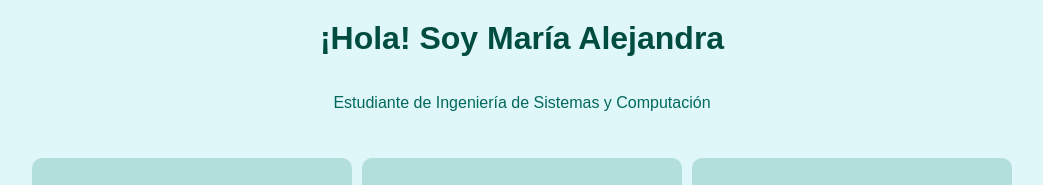
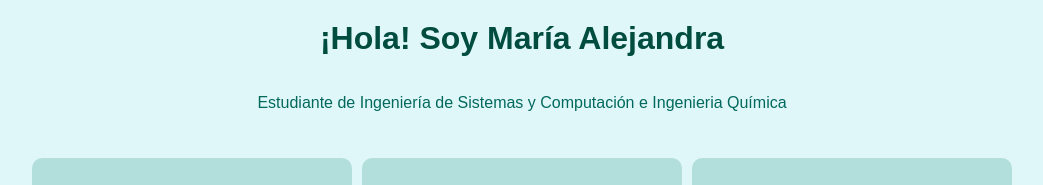
Before and after one commit to Malelizarazo/presentacion, a plain HTML site: page index.html in a window 1280 px wide. Shown: the top 185 px of the page, without its empty margins (118-1161 px from the left). Drawn offline with Linux system fonts and the light colour scheme.

Commit message:
Update index.html

```diff
--- a/index.html
+++ b/index.html
@@ -51,7 +51,7 @@
 
 <body>
     <h1>¡Hola! Soy María Alejandra</h1>
-    <p>Estudiante de Ingeniería de Sistemas y Computación</p>
+    <p>Estudiante de Ingeniería de Sistemas y Computación e Ingenieria Química</p>
 
     <div class="collage">
         <div class="collage-item">
```
